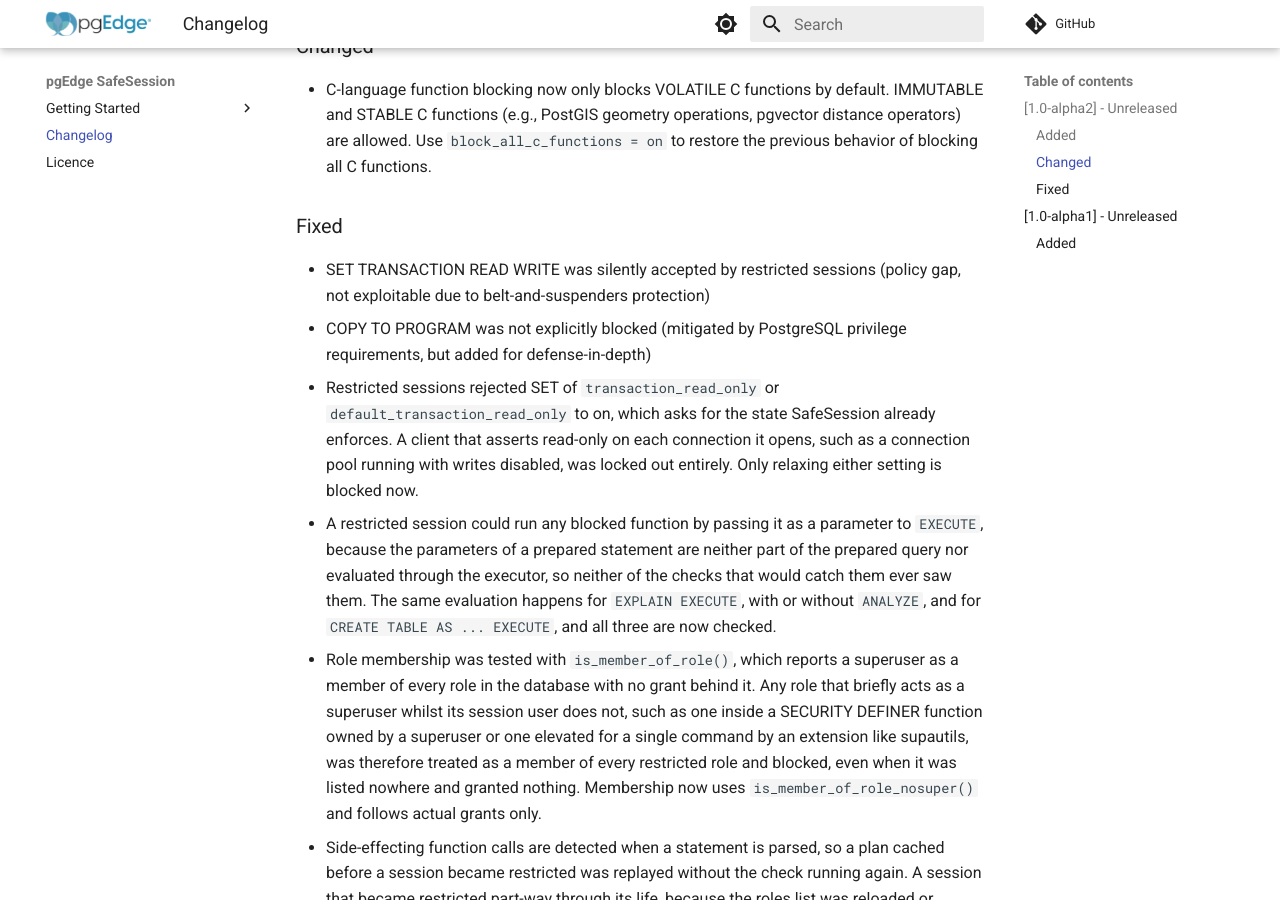
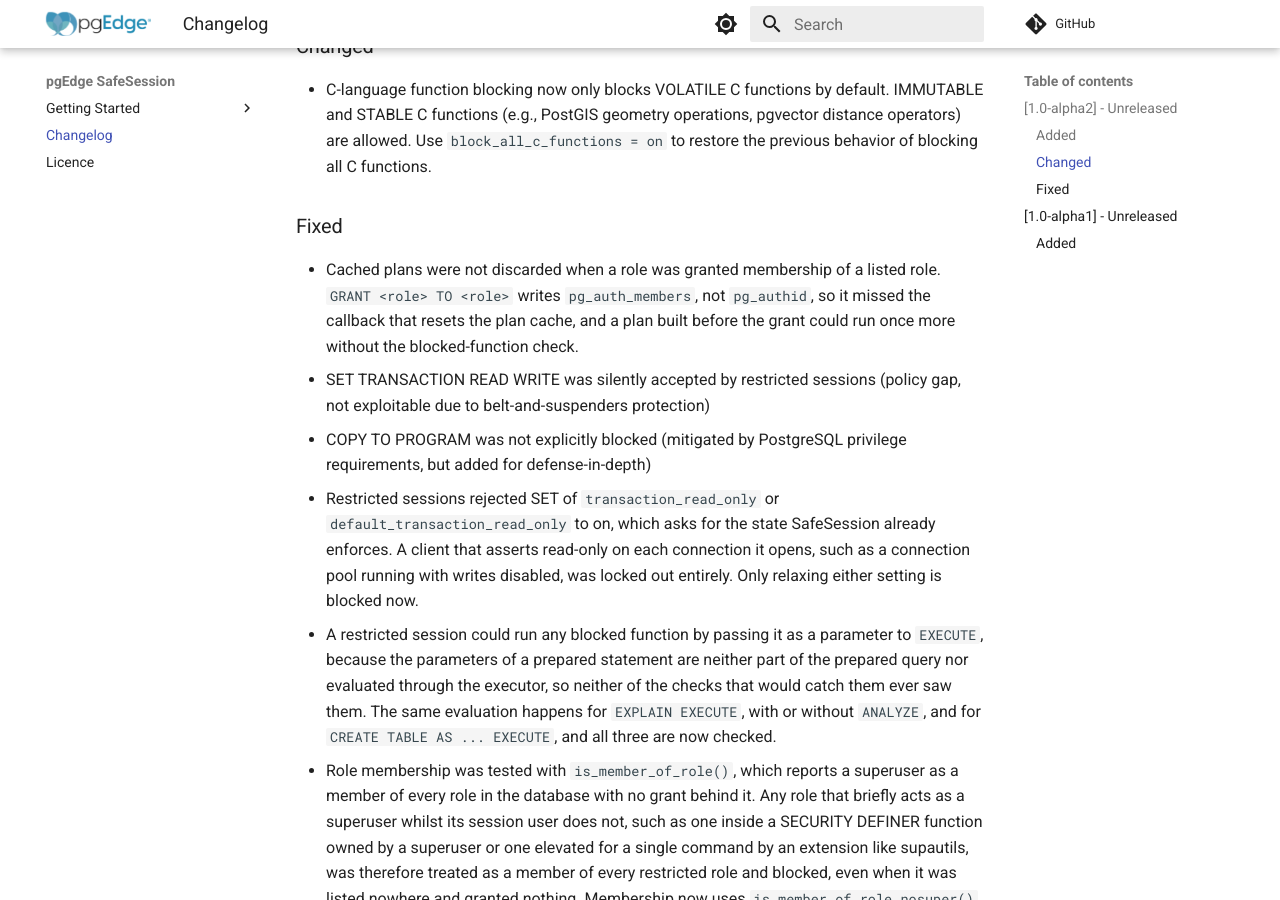
Before and after one commit to pgEdge/pgedge-safesession, an MkDocs documentation site: the page built from docs/changelog.md, in a window 1280 px wide and 900 px high, scrolled down 713 px. Built offline with MkDocs 1.6.1 and Material for MkDocs 9.7.7, drawn with Linux system fonts in a browser that asks for light colours; comment, search, counter and statistics services are not loaded.

Commit message:
Discard cached plans when a role is granted a restricted role.
GRANT <role> TO <role> writes pg_auth_members, so it never reached the
AUTHOID callback that resets the plan cache, and a plan built before the
grant could run once more without the blocked-function check. Register
AUTHMEMROLEMEM as well; either pg_auth_members cache is enough.

Fixes #55.

```diff
--- a/docs/changelog.md
+++ b/docs/changelog.md
@@ -39,6 +39,12 @@ and this project adheres to
 
 ### Fixed
 
+- Cached plans were not discarded when a role was granted
+  membership of a listed role. `GRANT <role> TO <role>`
+  writes `pg_auth_members`, not `pg_authid`, so it missed
+  the callback that resets the plan cache, and a plan built
+  before the grant could run once more without the
+  blocked-function check.
 - SET TRANSACTION READ WRITE was silently accepted by
   restricted sessions (policy gap, not exploitable due to
   belt-and-suspenders protection)
```
Also changed, not shown: 1 other file.
